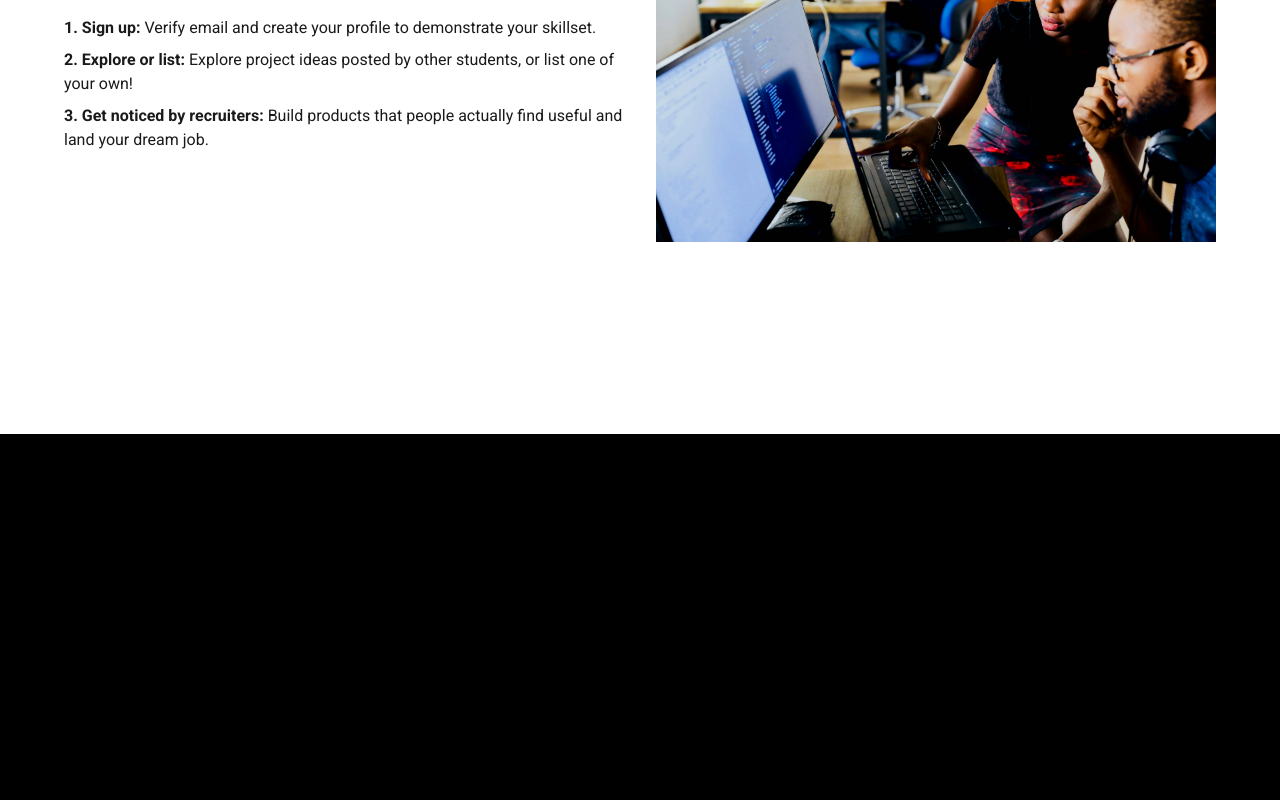
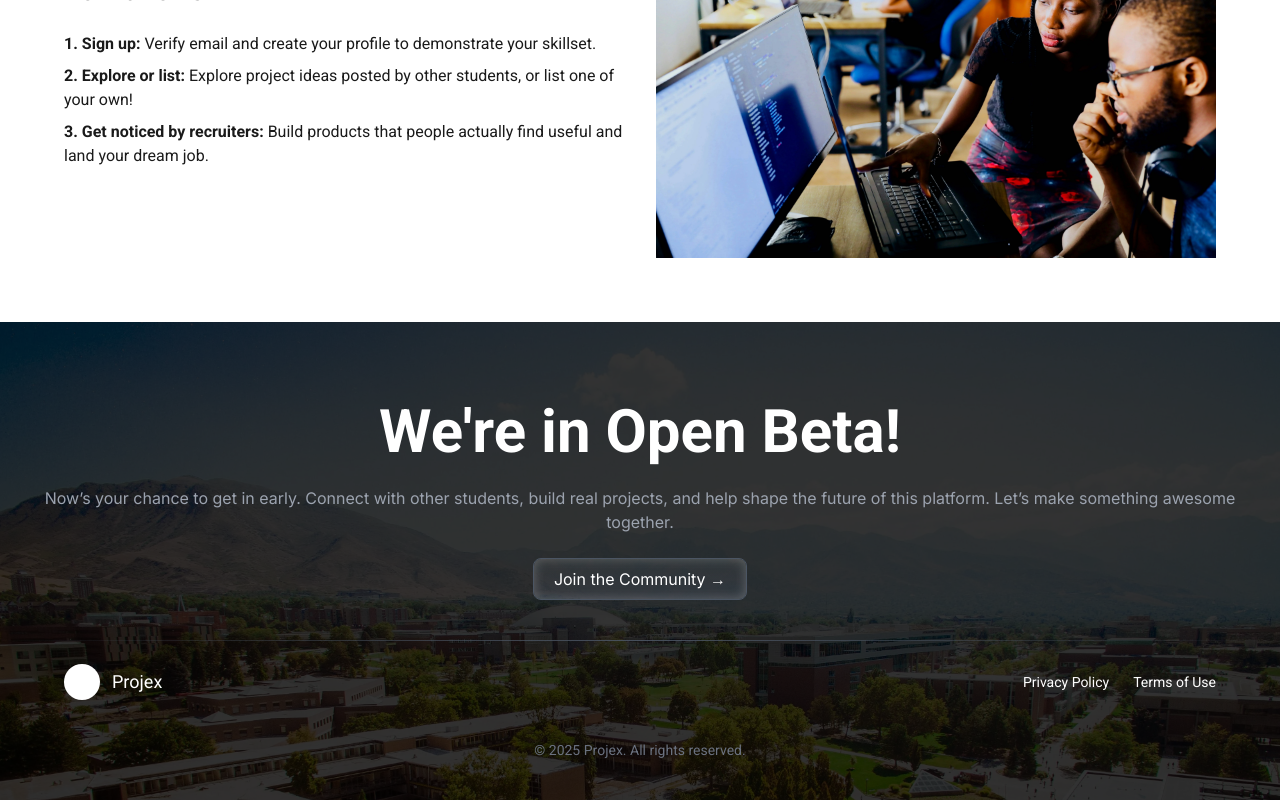
Before and after one commit to Digital-Ibraheem/projex, a Next.js app in the folder frontend/: page / in a window 1280 px wide. Shown: the part 1356-2156 px from the top of the page. Before the commit the page ends 1790 px from the top, so only its background shows below. Built offline with nearby package versions, Linux system fonts and the light colour scheme.

Commit message:
full home page

```diff
--- a/frontend/src/app/page.tsx
+++ b/frontend/src/app/page.tsx
@@ -1,9 +1,9 @@
 'use client';
 
-import Navbar from '@/components/Navbar';
-import Hero from '@/components/Hero';
-import AboutSection from '@/components/AboutSection';
-import HowItWorks from '@/components/HowItWorks';
+import Navbar from '@/components/root/Navbar';
+import Hero from '@/components/home/Hero';
+import AboutSection from '@/components/home/AboutSection';
+import Footer from '@/components/root/Footer';
 
 export default function HomePage() {
   return (
@@ -14,8 +14,8 @@ export default function HomePage() {
       <main>
         <Hero />
         <AboutSection />
-        <HowItWorks />
       </main>
+      <Footer />
     </div>
   );
 }
--- a/frontend/src/components/HowItWorks.tsx
+++ /dev/null
@@ -1,14 +0,0 @@
-'use client';
-
-import Image from "next/image";
-import { Lightbulb } from 'lucide-react';
-
-export default function HowItWorks() {
-    return (
-        <section
-            className="relative py-16 flex flex-col items-center justify-center px-4 text-[#1a1a1a] sm:px-10 bg-white"
-        >
-
-        </section>
-    )
-}
--- a/frontend/src/components/AboutSection.tsx
+++ b/frontend/src/components/home/AboutSection.tsx
@@ -8,7 +8,7 @@ export default function AboutSection() {
         <section
             className="relative py-16 flex flex-col items-center justify-center px-4 text-[#1a1a1a] sm:px-10 bg-white"
         >
-            <h1 className="sm:px-8 md:px-0 text-4xl md:text-6xl font-semibold text-[#1a1a1a] max-w-6xl w-full">What's XYZ?</h1>
+            <h1 className="sm:px-8 md:px-0 text-4xl md:text-6xl font-semibold text-[#1a1a1a] max-w-6xl w-full mb-4">What's XYZ?</h1>
             <div className="flex flex-col md:flex-row mt-6 w-full max-w-6xl items-center justify-center">
                 <div className="sm:px-8 md:px-0 md:pr-8 flex-1 flex justify-center items-center">
                     {/* Image Below Title */}
--- a/frontend/src/components/Hero.tsx
+++ b/frontend/src/components/home/Hero.tsx
@@ -1,4 +1,4 @@
-import Button from "./ui/Button";
+import Button from "../ui/Button";
 
 export default function Hero() {
     return (
--- /dev/null
+++ b/frontend/src/components/root/Footer.tsx
@@ -0,0 +1,48 @@
+import Button from "../ui/Button";
+
+export default function Footer() {
+    return (
+        <footer
+            className="relative flex flex-col items-center justify-center text-center text-white bg-black pt-20 pb-10 bg-cover bg-scroll md:bg-fixed bg-[url('/images/campus.webp')]"
+        >
+            {/* Dark Overlay */}
+            <div className="absolute inset-0 bg-black opacity-80"></div>
+
+            {/* Open Beta Announcement */}
+            <div className="relative z-10">
+                <h1 className="text-4xl sm:text-6xl font-semibold px-10">We're in Open Beta!</h1>
+                <p className="text-gray-400 mt-6 text-sm sm:text-base font-inter px-10">
+                    Now’s your chance to get in early. Connect with other students, build real projects, and help shape the future of this platform. Let’s make something awesome together.
+                </p>
+                <div className="flex justify-center items-center mt-6">
+                    <Button className="">Join the Community →</Button>
+                </div>
+            </div>
+
+            {/* Footer Nav Section */}
+            <div className="relative w-full flex flex-col md:flex-row justify-center items-center text-center md:text-left px-4 sm:px-8 md:px-16 z-10 mt-10">
+                {/* Faded Border at Top */}
+                <div className="absolute top-0 left-0 w-full h-[1px] bg-gradient-to-r from-transparent via-gray-600/90 to-transparent pointer-events-none"></div>
+
+                <div className="flex flex-col md:flex-row justify-between items-center w-full max-w-[1296px] py-6 gap-4 md:gap-0">
+                    {/* Logo */}
+                    <div className="flex items-center gap-3">
+                        <div className="w-9 h-9 bg-white rounded-full"></div> {/* Placeholder for logo */}
+                        <span className="text-white text-lg font-medium">Projex</span>
+                    </div>
+
+                    {/* Privacy & Terms */}
+                    <div className="flex flex-col md:flex-row items-center gap-2 md:gap-6">
+                        <a href="#" className="text-white text-sm font-normal transition hover:text-gray-400">Privacy Policy</a>
+                        <a href="#" className="text-white text-sm font-normal transition hover:text-gray-400">Terms of Use</a>
+                    </div>
+                </div>
+            </div>
+
+            {/* Copyright Section */}
+            <div className="relative z-10 mt-4 text-center text-gray-500 text-sm w-full">
+                &copy; 2025 Projex. All rights reserved.
+            </div>
+        </footer>
+    );
+}
--- a/frontend/src/components/Navbar.tsx
+++ b/frontend/src/components/root/Navbar.tsx
@@ -1,8 +1,8 @@
 'use client';
 
 import { useState, useEffect } from "react";
-import HamburgerMenu from "./ui/HamburgerMenu";
-import Button from "./ui/Button";
+import HamburgerMenu from "../ui/HamburgerMenu";
+import Button from "../ui/Button";
 import clsx from "clsx";
 
 export default function Navbar() {
```
Also changed, not shown: frontend/public/images/campus.webp (added).
